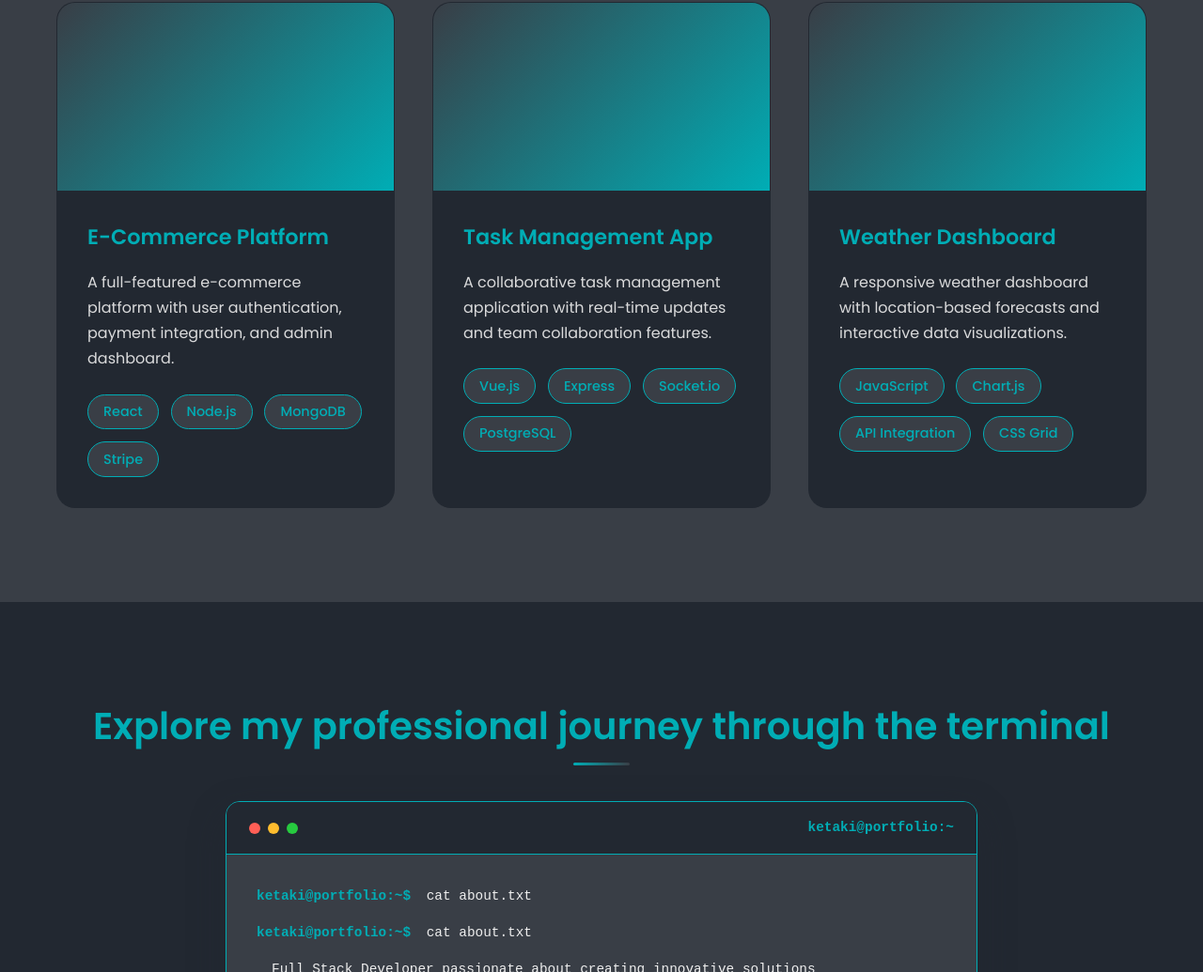
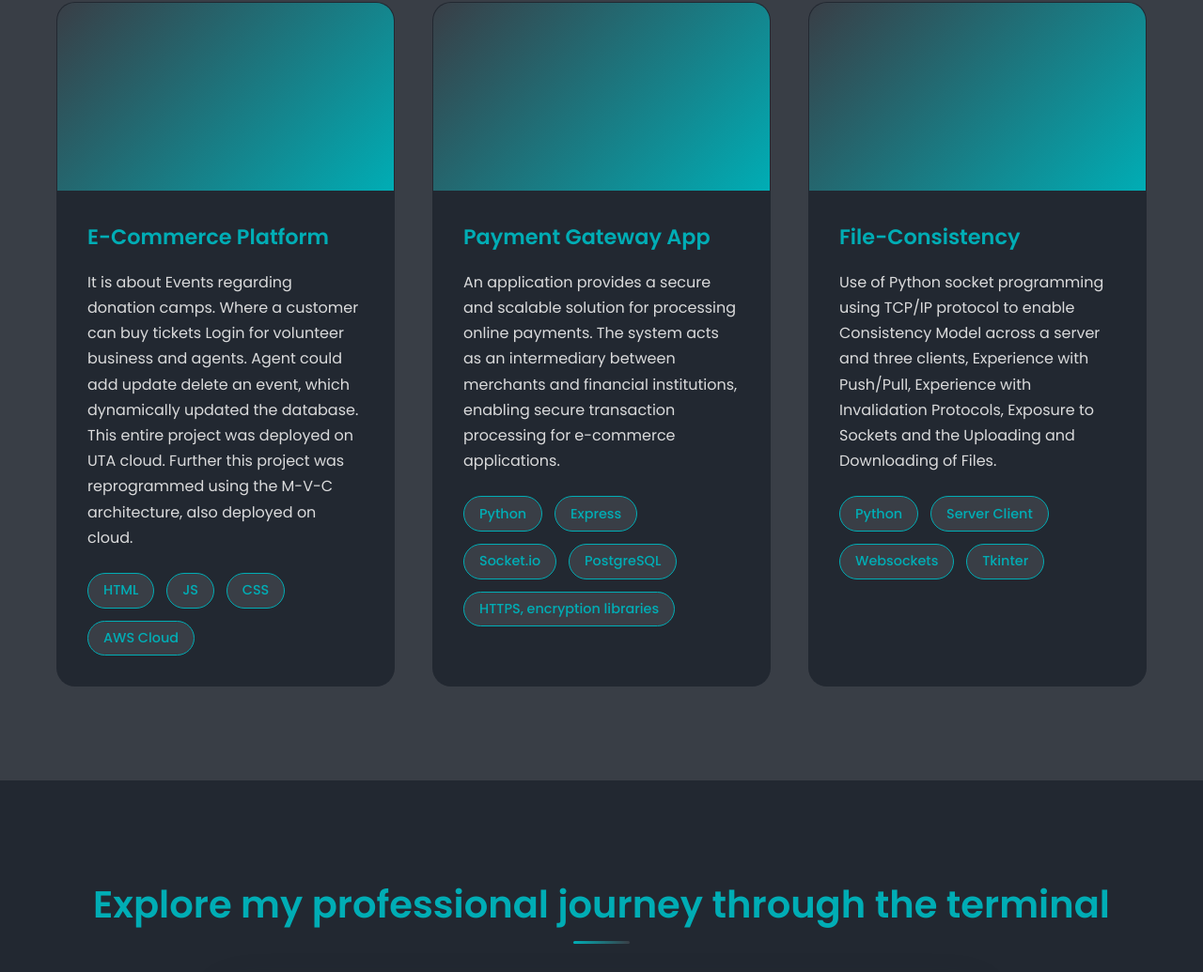
Before and after one commit to Ketaki09/ketaki, a plain HTML site: page index.html in a window 1280 px wide. Shown: the part 2774-3809 px from the top of the page at 94% size. Drawn offline with Linux system fonts and the light colour scheme.

Commit message:
add projects

```diff
--- a/index.html
+++ b/index.html
@@ -160,19 +160,19 @@
                     <div class="project-image">
                         <div class="project-overlay">
                             <div class="project-links">
-                                <a href="#" class="project-link">🔗 Live Demo</a>
-                                <a href="#" class="project-link">💻 View Code</a>
+                                <!-- <a href="#" class="project-link">🔗 Live Demo</a> -->
+                                <a href="https://github.com/Ketaki09/SpanishWebsite/tree/master/SpanishWebsite/Shintre_LeanEvents" class="project-link">💻 View Code</a>
                             </div>
                         </div>
                     </div>
                     <div class="project-content">
                         <h3>E-Commerce Platform</h3>
-                        <p>A full-featured e-commerce platform with user authentication, payment integration, and admin dashboard.</p>
+                        <p>It is about Events regarding donation camps. Where a customer can buy tickets Login for volunteer business and agents. Agent could add update delete an event, which dynamically updated the database. This entire project was deployed on UTA cloud. Further this project was reprogrammed using the M-V-C architecture, also deployed on cloud. </p>
                         <div class="project-tags">
-                            <span class="tag">React</span>
-                            <span class="tag">Node.js</span>
-                            <span class="tag">MongoDB</span>
-                            <span class="tag">Stripe</span>
+                            <span class="tag">HTML</span>
+                            <span class="tag">JS</span>
+                            <span class="tag">CSS</span>
+                            <span class="tag">AWS Cloud</span>
                         </div>
                     </div>
                 </div>
@@ -180,19 +180,21 @@
                     <div class="project-image">
                         <div class="project-overlay">
                             <div class="project-links">
-                                <a href="#" class="project-link">🔗 Live Demo</a>
-                                <a href="#" class="project-link">💻 View Code</a>
+                                <!-- <a href="#" class="project-link">🔗 Live Demo</a> -->
+                                <a href="https://github.com/Ketaki09/Payment-Gateway-" class="project-link">💻 View Code</a>
                             </div>
                         </div>
                     </div>
                     <div class="project-content">
-                        <h3>Task Management App</h3>
-                        <p>A collaborative task management application with real-time updates and team collaboration features.</p>
+                        <h3>Payment Gateway App</h3>
+                        <p>An application provides a secure and scalable solution for processing online payments. The system acts as an intermediary between merchants and financial institutions, enabling secure transaction processing for e-commerce applications.</p>
                         <div class="project-tags">
-                            <span class="tag">Vue.js</span>
+                            <span class="tag">Python</span>
                             <span class="tag">Express</span>
                             <span class="tag">Socket.io</span>
                             <span class="tag">PostgreSQL</span>
+                            <span class="tag">HTTPS, encryption libraries</span>
+
                         </div>
                     </div>
                 </div>
@@ -200,19 +202,19 @@
                     <div class="project-image">
                         <div class="project-overlay">
                             <div class="project-links">
-                                <a href="#" class="project-link">🔗 Live Demo</a>
-                                <a href="#" class="project-link">💻 View Code</a>
+                                <!-- <a href="#" class="project-link">🔗 Live Demo</a> -->
+                                <a href="https://github.com/Ketaki09/File-Consistency" class="project-link">💻 View Code</a>
                             </div>
                         </div>
                     </div>
                     <div class="project-content">
-                        <h3>Weather Dashboard</h3>
-                        <p>A responsive weather dashboard with location-based forecasts and interactive data visualizations.</p>
+                        <h3>File-Consistency</h3>
+                        <p>Use of Python socket programming using TCP/IP protocol to enable Consistency Model across a server and three clients, Experience with Push/Pull, Experience with Invalidation Protocols, Exposure to Sockets and the Uploading and Downloading of Files.</p>
                         <div class="project-tags">
-                            <span class="tag">JavaScript</span>
-                            <span class="tag">Chart.js</span>
-                            <span class="tag">API Integration</span>
-                            <span class="tag">CSS Grid</span>
+                            <span class="tag">Python</span>
+                            <span class="tag">Server Client</span>
+                            <span class="tag">Websockets</span>
+                            <span class="tag">Tkinter</span>
                         </div>
                     </div>
                 </div>
```
